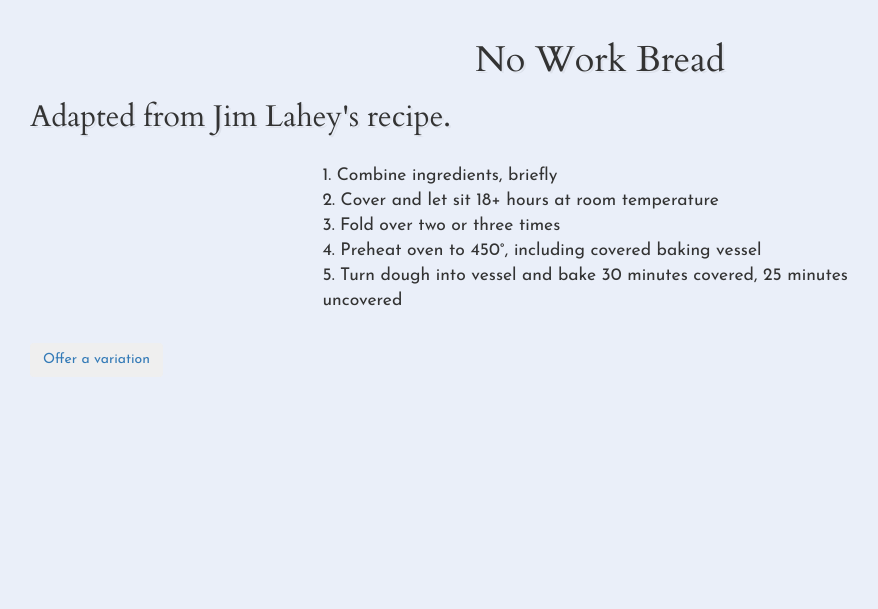
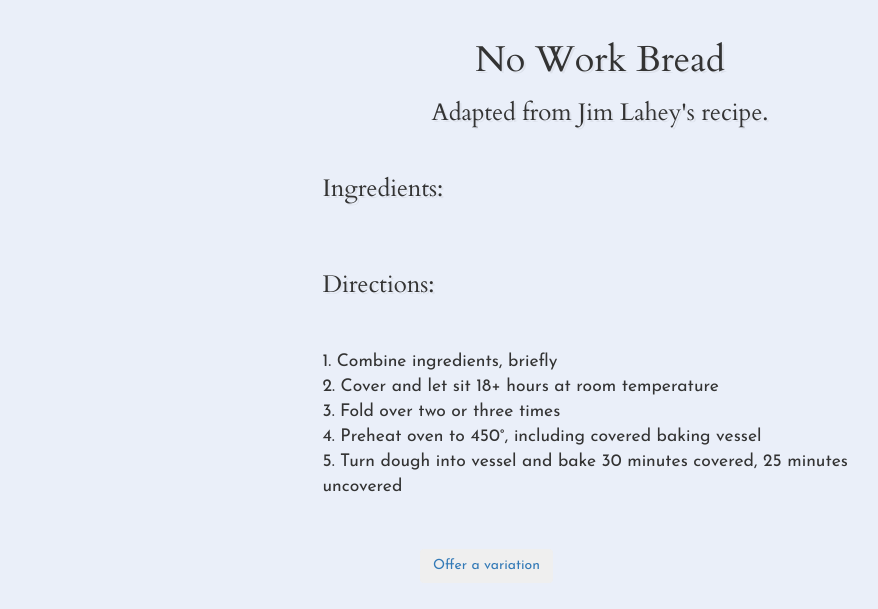
Before and after one commit to TeamReciprocity/reciprocity, a Django app: page /recipe/view/1/ in a window 1280 px wide. Shown: the part 52-661 px from the top of the page, without its empty margins (40-918 px from the left). Run offline with Django 3.2, Linux system fonts and the light colour scheme; data comes from the database, SQL or seed files in the repository; data that the repository does not hold is empty; parts of the project's set-up code (start-up, migrations or seed data) failed here and were passed over; some libraries are stand-ins or nearby versions.

Commit message:
added more detail view css.

```diff
--- a/reciprocity/recipe/templates/recipe/view-recipe.html
+++ b/reciprocity/recipe/templates/recipe/view-recipe.html
@@ -7,9 +7,16 @@
 {% block content %}
 <div class="container">
   <h1 class="page_title">{{ recipe.title }}</h1>
-  <h2>{{ recipe.description }}</h2>
+  <h3 class="page_title">{{ recipe.description }}</h2>
+  <div class="row">
+    <div class="col-md-3"></div>
+    <div class="col-md-6">
+        <h3>Ingredients:</h5>
+    </div>
+    <div class="col-md-3"></div>
+  </div>
   {% for ingredient in recipe.ingredients_in_recipe.all %}
-    <div class="row">
+  <div id="ingredient_row" class="row">
     <div class="col-md-3"></div>
     <div class="col-md-4">{{ ingredient.ingredient }}</div>
     <div class="col-md-2">{{ ingredient.quantity }}</div>
@@ -18,17 +25,43 @@
   {% endfor %}
   <div class="row">
     <div class="col-md-3"></div>
+    <div class="col-md-6">
+        <h3>Directions:</h5>
+    </div>
+    <div class="col-md-3"></div>
+  </div>
+  <div class="row">
+    <div class="col-md-3"></div>
     <div class="col-md-6">{{ recipe.directions|linebreaks }}</div>
     <div class="col-md-3"></div>
   </div>
-    {% if request.user.pk == recipe.author.pk %}
-    <a href="{% url 'edit-recipe' pk=recipe.pk %}">
-      <button class="btn">Edit this recipe</button></a>
-    {% endif %}
+
+
+
+  <div class="row">
+    <div class="col-md-4"></div>
+    <div class="col-md-2">
         {% if recipe.privacy == 'pu' %}
         <a href="{% url 'vary-recipe' pk=recipe.pk %}">
           <button class="btn">Offer a variation</button></a>
         {% endif %}
+    </div>
+    <div class="col-md-2">
+        {% if request.user.pk == recipe.author.pk %}
+        <a href="{% url 'edit-recipe' pk=recipe.pk %}">
+          <button class="btn">Edit this recipe</button>
+        </a>
+        {% endif %}
+    </div>
+    <div class="col-md-4"></div>
+  </div>
+
+
+
+
+
+
+
   {% if recipe.ancestors.all %}
   <h3>Prior versions of this recipe:</h3>
   {% endif %}
--- a/reciprocity/static/style.css
+++ b/reciprocity/static/style.css
@@ -33,6 +33,10 @@
 #recipe_link:hover {
     color: black;
 }
+
+#ingredient_row {
+    margin-bottom: -30px;
+}
 .row {
     padding-bottom: 20px;
     overflow: hidden;
```
Lines whose indentation alone changed are shown as unchanged.
